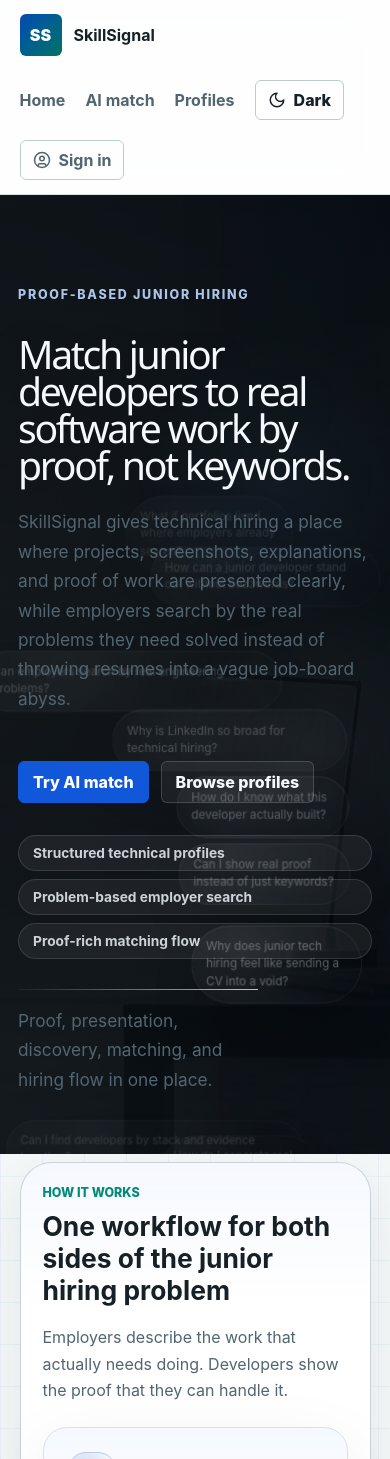
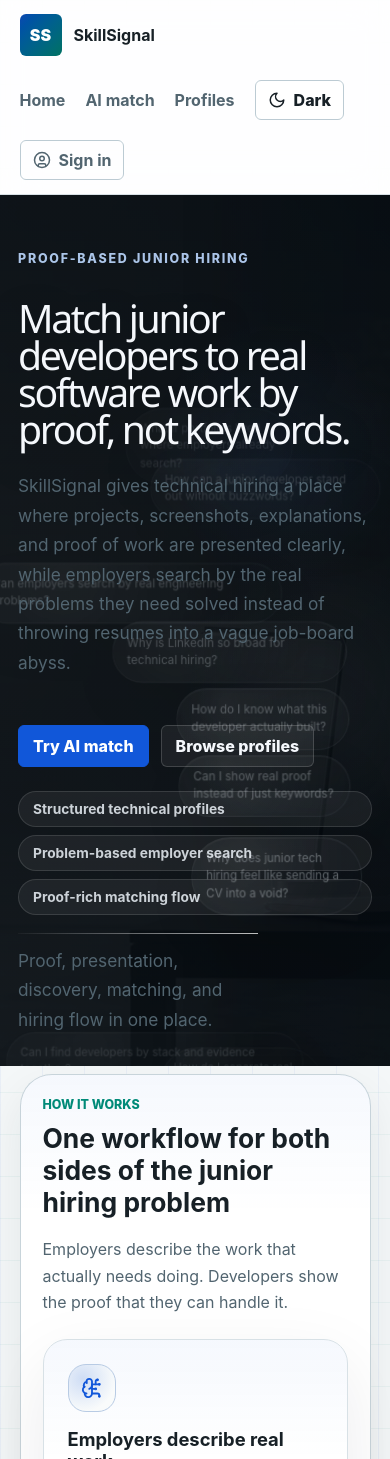
Before and after one commit to joejewell99/SkillSignal, a React (Vite) app in the folder frontend/: page / in a window 390 px wide. Shown: the top 1459 px of the page. Built offline with nearby package versions, Linux system fonts and the light colour scheme; no server answers.

Commit message:
Refine modern homepage hero with imagery and chat bubbles

```diff
--- a/frontend/src/styles/public.css
+++ b/frontend/src/styles/public.css
@@ -40,9 +40,9 @@
   display: block;
   margin: 0;
   max-width: none;
-  min-height: min(86vh, 900px);
+  min-height: min(calc(100svh - 72px), 860px);
   overflow: hidden;
-  padding: 88px 0 46px;
+  padding: 72px 0 24px;
   position: relative;
   background: #071018;
 }
@@ -73,17 +73,17 @@
   inset: 0;
   margin: 0 auto;
   max-width: 1440px;
-  padding: 34px clamp(28px, 6vw, 88px) 56px;
+  padding: 24px clamp(28px, 6vw, 88px) 24px;
   position: relative;
   z-index: 2;
 }
 
 .hero-copy-frame {
   display: grid;
-  gap: 24px;
+  gap: 18px;
   max-width: 690px;
-  min-height: 350px;
-  padding: 30px 0 34px;
+  min-height: 0;
+  padding: 18px 0 20px;
   position: relative;
 }
 
@@ -136,8 +136,8 @@
 .hero-proof-strip {
   display: flex;
   flex-wrap: wrap;
-  gap: 12px;
-  margin-top: 8px;
+  gap: 10px;
+  margin-top: 0;
 }
 
 .hero-proof-strip span {
@@ -209,9 +209,9 @@
 .hero-side-note {
   align-self: end;
   display: grid;
-  gap: 16px;
+  gap: 12px;
   justify-self: end;
-  margin-bottom: 18px;
+  margin-bottom: 6px;
   max-width: 320px;
 }
 
@@ -224,7 +224,7 @@
 
 .hero-side-note p {
   color: rgba(232, 239, 245, 0.88);
-  font-size: 1.05rem;
+  font-size: 0.98rem;
   line-height: 1.5;
   margin: 0;
   text-align: right;
--- a/frontend/src/styles/responsive.css
+++ b/frontend/src/styles/responsive.css
@@ -44,19 +44,19 @@
   }
 
   .landing-hero-thoughts {
-    min-height: 74vh;
-    padding: 56px 0 32px;
+    min-height: calc(100svh - 96px);
+    padding: 34px 0 18px;
   }
 
   .hero-copy-thoughts {
     align-items: start;
-    padding: 18px 18px 28px;
+    padding: 10px 18px 14px;
   }
 
   .hero-copy-frame {
     min-height: 0;
     max-width: 100%;
-    padding: 18px 0 12px;
+    padding: 12px 0 8px;
   }
 
   .hero-copy-thoughts h1 {
@@ -89,7 +89,7 @@
   .hero-side-note {
     justify-self: start;
     margin-bottom: 0;
-    margin-top: 18px;
+    margin-top: 10px;
     max-width: 240px;
   }
 
```
